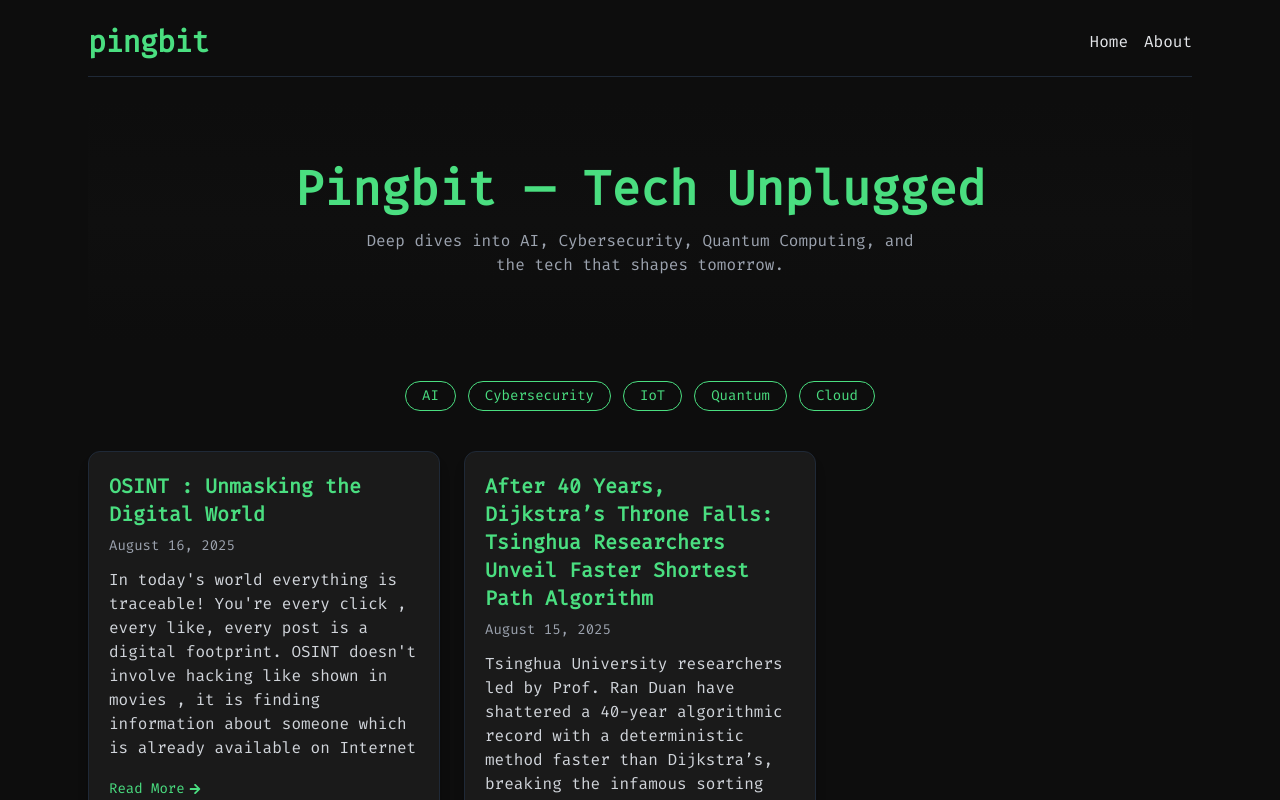
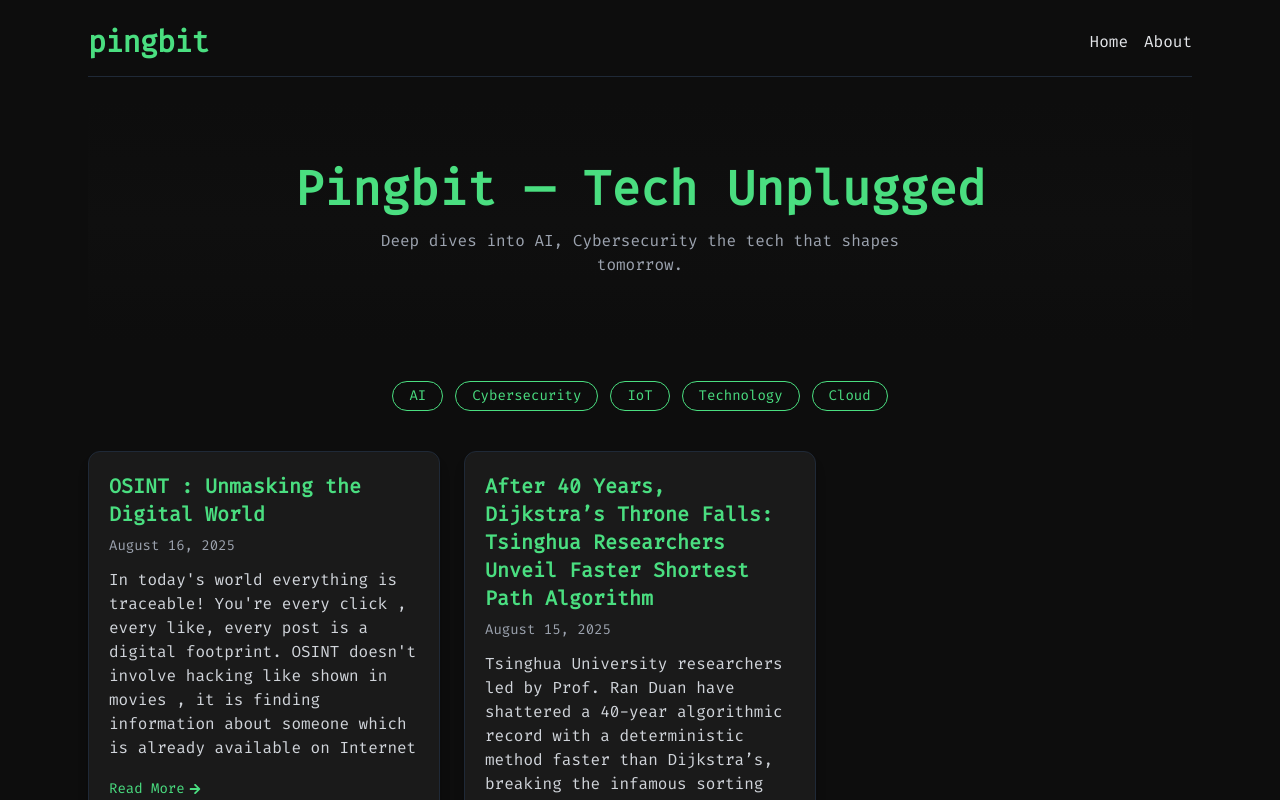
Before and after one commit to sahiladit/pingbit, a React (Vite) app: page / in a window 1280 px wide. Shown: the top 800 px of the page. Built offline with nearby package versions, Linux system fonts and the light colour scheme.

Commit message:
seo updated

```diff
--- a/src/pages/Home.jsx
+++ b/src/pages/Home.jsx
@@ -10,13 +10,13 @@ export default function Home() {
           Pingbit — Tech Unplugged
         </h1>
         <p className="text-gray-400 max-w-xl mx-auto">
-          Deep dives into AI, Cybersecurity, Quantum Computing, and the tech that shapes tomorrow.
+          Deep dives into AI, Cybersecurity the tech that shapes tomorrow.
         </p>
       </section>
 
       {/* CATEGORIES */}
       <section className="flex flex-wrap justify-center gap-3">
-        {["AI", "Cybersecurity", "IoT", "Quantum", "Cloud"].map(cat => (
+        {["AI", "Cybersecurity", "IoT", "Technology", "Cloud"].map(cat => (
           <span
             key={cat}
             className="px-4 py-1 border border-green-400 text-green-400 text-sm rounded-full hover:bg-green-400 hover:text-black transition"
```
Also changed, not shown: 1 other file (tests, documents, lock files or other folders).
